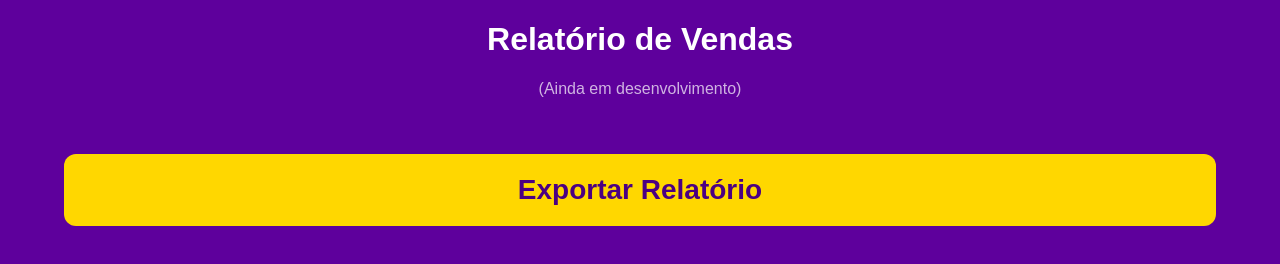
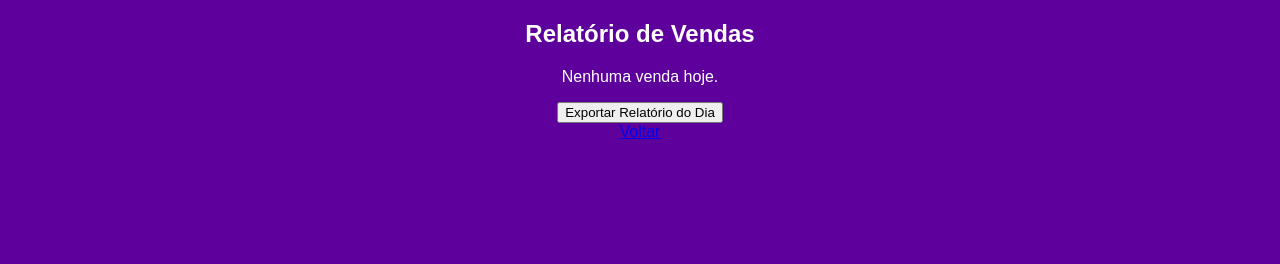
Before and after one commit to blackwolfoficiall-glitch/rochasacaiteria-pdv, a plain HTML site: page relatorio.html in a window 1280 px wide. Drawn offline with Linux system fonts and the light colour scheme.

Commit message:
Update relatorio.html

```diff
--- a/relatorio.html
+++ b/relatorio.html
@@ -1,19 +1,23 @@
-
 <!DOCTYPE html>
-<html>
+<html lang="pt-br">
 <head>
-<meta charset="utf-8">
-<title>Relatório</title>
+<meta charset="UTF-8">
+<meta name="viewport" content="width=device-width, initial-scale=1.0">
+<title>Relatório de Vendas</title>
 <link rel="stylesheet" href="style.css">
 </head>
 
 <body>
 
-<h1>Relatório de Vendas</h1>
+<h2 class="titulo">Relatório de Vendas</h2>
 
-<p style="opacity:0.7;">(Ainda em desenvolvimento)</p>
+<div class="card">
+    <p id="relatorioTexto">Nenhuma venda hoje.</p>
+    <button class="btn-salvar" onclick="exportarRelatorio()">Exportar Relatório do Dia</button>
+</div>
 
-<button class="btn-cobrar">Exportar Relatório</button>
+<a class="voltar" href="index.html">Voltar</a>
 
+<script src="relatorio.js"></script>
 </body>
 </html>
```
